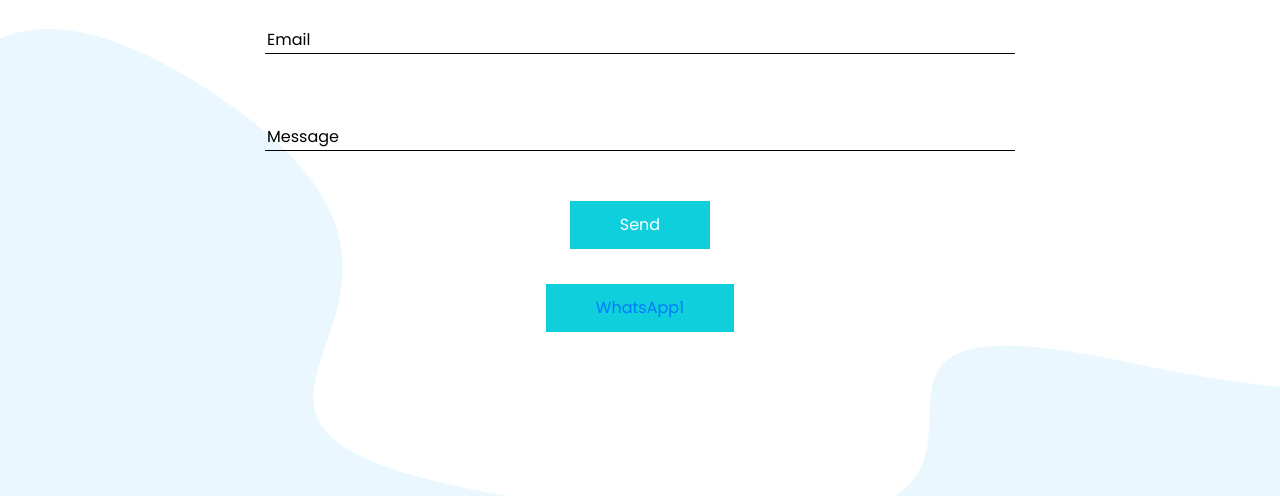
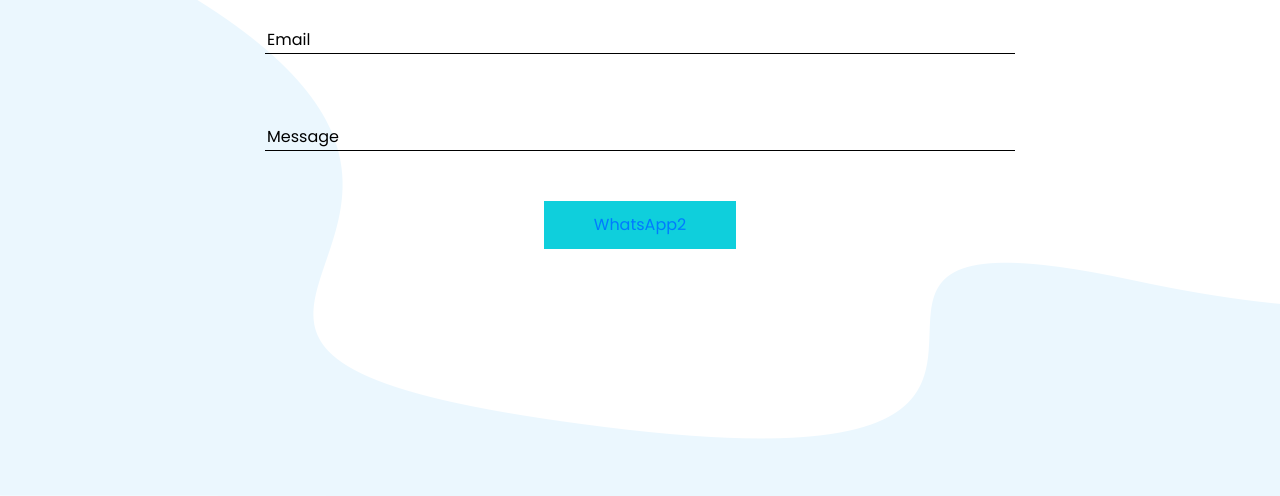
Before and after one commit to BNMedia/bnmedia.github.io, a plain HTML site: page index.html in a window 1280 px wide. Shown: the part 4609-5105 px from the top of the page. Drawn offline with Linux system fonts and the light colour scheme.

Commit message:
Update index.html

```diff
--- a/index.html
+++ b/index.html
@@ -479,14 +479,9 @@
                   <div class="">
                     <input type="text" placeholder="Message" class="message_input">
                   </div>
-                  <div class=" d-flex justify-content-center">
-                    <button type="submit" href="https://wa.me/97470074989/?text=hi">
-                      Send
-                    </button>
-                  </div>
-                  <div class="d-flex justify-content-center"><button>
+                  <div class="d-flex justify-content-center"><button type="submit">
                     <a href="https://wa.me/97470074989/?text=hi">
-                      WhatsApp1
+                      WhatsApp2
                     </a></button>
                     </div>
                 </div>
```
